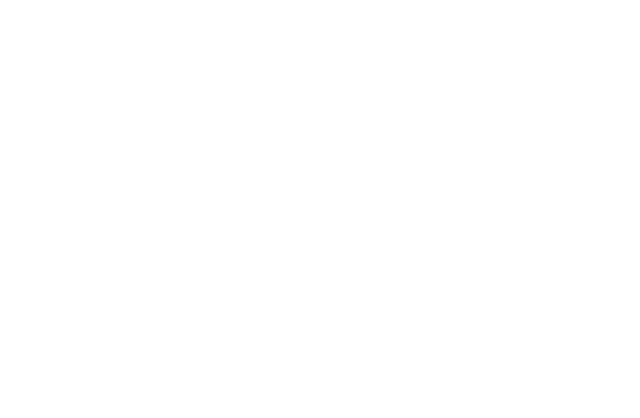
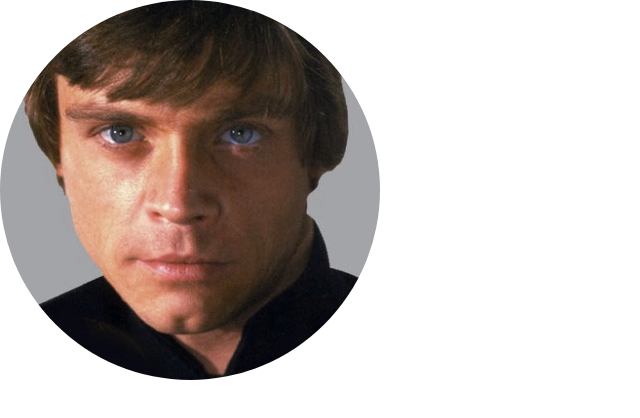
Before and after one commit to wellingtondw/ic, a React (Vite) app: page /darth-vader in a window 1280 px wide. Before the commit this address had no page. Shown: the top 418 px of the page, without its empty margins (0-640 px from the left). Built offline with nearby package versions, Linux system fonts and the light colour scheme.

Commit message:
create Avatar component

```diff
--- /dev/null
+++ b/src/components/Avatar/index.tsx
@@ -0,0 +1,8 @@
+import { ImgHTMLAttributes } from 'react'
+import * as S from './styles'
+
+export type AvatarProps = ImgHTMLAttributes<HTMLImageElement>
+
+export const Avatar = ({ ...rest }: AvatarProps) => (
+  <S.Wrapper {...rest} />
+)
--- /dev/null
+++ b/src/components/Avatar/styles.ts
@@ -0,0 +1,7 @@
+import styled from 'styled-components'
+
+export const Wrapper = styled.img`
+  width: 23.75rem;
+  height: 23.75rem;
+  border-radius: 50%;
+`
--- a/src/components/Button/index.tsx
+++ b/src/components/Button/index.tsx
@@ -1,13 +1,10 @@
-import React, {
+import {
   ButtonHTMLAttributes
 } from 'react'
 
 import { Spinner, SpinnerProps } from '../Spinner'
 
 import * as S from './styles'
-
-export type ButtonTypes =
-  | ButtonHTMLAttributes<HTMLButtonElement>
 
 type SpinnerVariantProps = SpinnerProps['variant']
 
@@ -16,7 +13,7 @@
   variant?: 'primary' | 'dark' | 'light'
   loading?: boolean
   spinnerVariant?: SpinnerVariantProps
-} & ButtonTypes
+} & ButtonHTMLAttributes<HTMLButtonElement>
 
 export const Button = ({
     children,
--- /dev/null
+++ b/src/pages/SelectedSide/index.tsx
@@ -0,0 +1,11 @@
+import { Avatar } from "../../components/Avatar"
+
+import darthVaderImg from '../../assets/images/darth-vader.png'
+import lukeSkywalkerImg from '../../assets/images/luke-skywalker.png'
+
+
+export const SelectedSide = () => {
+  return (
+    <Avatar src={lukeSkywalkerImg} />
+  )
+}
--- a/src/routes/index.tsx
+++ b/src/routes/index.tsx
@@ -1,16 +1,17 @@
-import React from 'react';
 import {
   Route,
   Routes as Switch
 } from "react-router-dom";
 
 import { Home } from '../pages/Home';
+import { SelectedSide } from '../pages/SelectedSide'
 
 const Routes: React.FC = () => {
   return (
     <Switch>
       <Route path="/" element={<Home />} />
-      <Route path="/your-side" element={<h1>Hi</h1>} />
+      <Route path="/darth-vader" element={<SelectedSide />} />
+      <Route path="/luke-skywalker" element={<SelectedSide />} />
     </Switch>
   );
 };
```
Also changed, not shown: src/components/Avatar/test.tsx (added, +11 -0 lines), src/utils/tests/helpers.tsx (+0 -1 lines), 1 other file (tests, documents, lock files or other folders).
